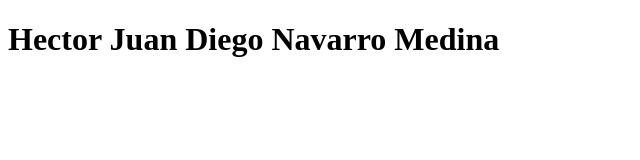
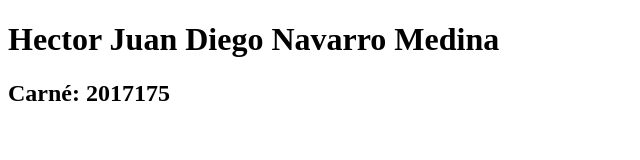
Before and after one commit to HNavarro2017175/IN5CV_2022, a plain HTML site: page index.html in a window 1280 px wide. Shown: the whole page, without its empty margins (0-640 px from the left). Drawn offline with Linux system fonts and the light colour scheme.

Commit message:
h2 se agrego un numero de carné

```diff
--- a/index.html
+++ b/index.html
@@ -8,5 +8,6 @@
 </head>
 <body>
     <h1>Hector Juan Diego Navarro Medina</h1>
+    <h2>Carné: 2017175</h2>
 </body>
 </html>
```
